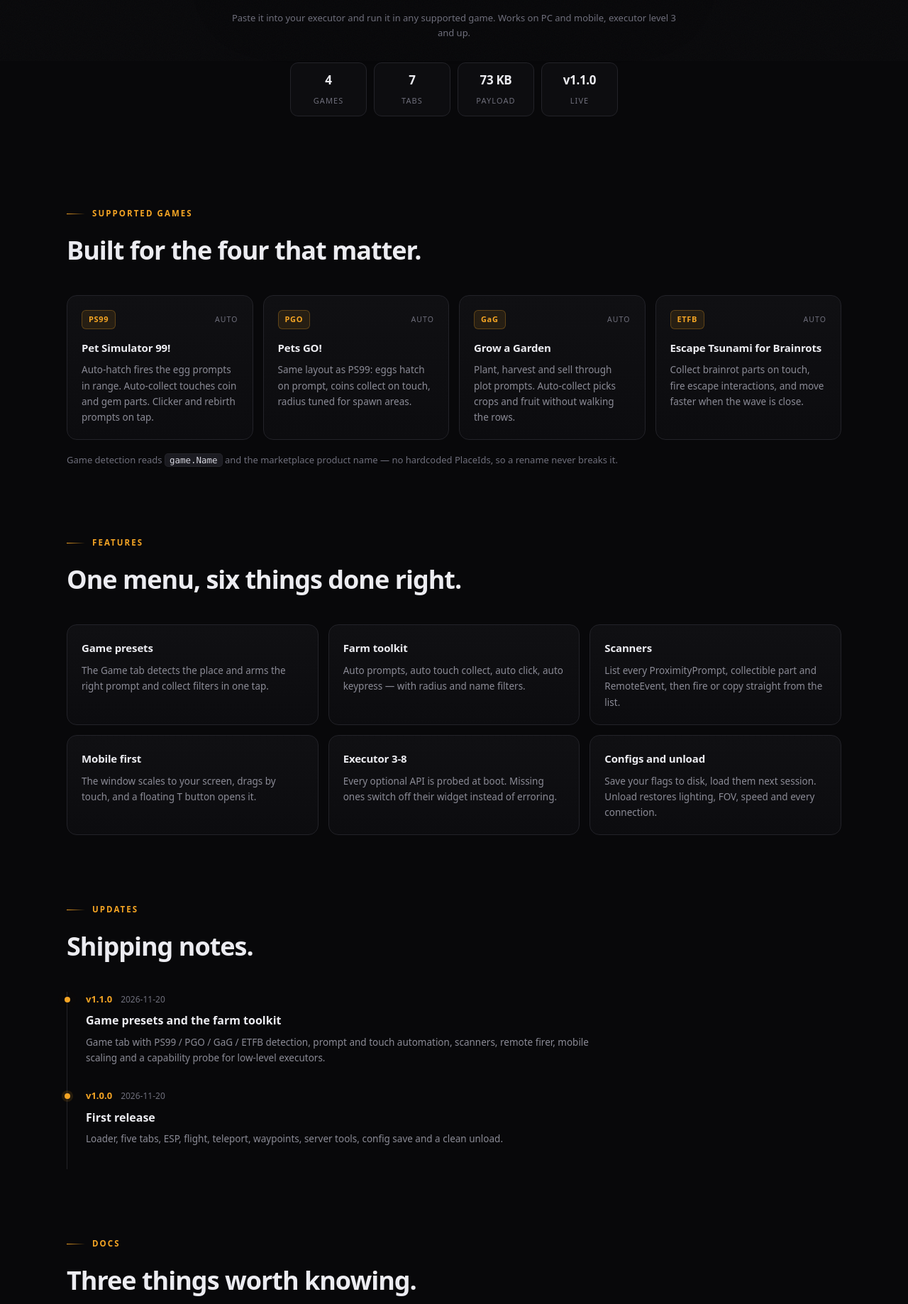
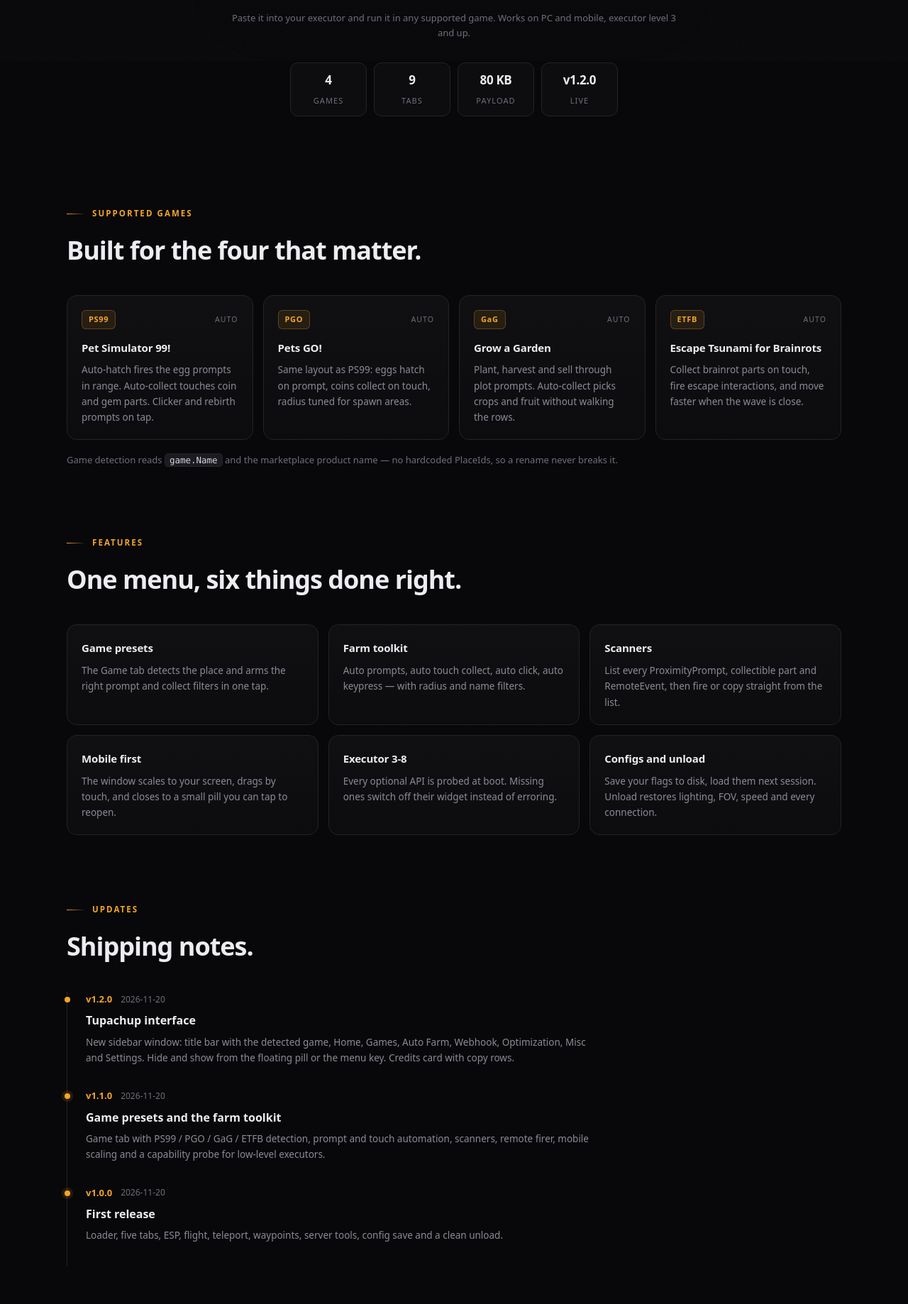
Before and after one commit to vkorona26-oss/Tupachub, a plain HTML site: page index.html in a window 1280 px wide. Shown: the part 714-2552 px from the top of the page at 71% size. Drawn offline with Linux system fonts and the light colour scheme.

Commit message:
Tupachup v1.2.0: sidebar UI, hide/show pill, webhook and optimization tabs

```diff
--- a/index.html
+++ b/index.html
@@ -77,9 +77,9 @@
 
     <div class="stats">
       <div><b>4</b><span>games</span></div>
-      <div><b>7</b><span>tabs</span></div>
-      <div><b>73 KB</b><span>payload</span></div>
-      <div><b>v1.1.0</b><span>live</span></div>
+      <div><b>9</b><span>tabs</span></div>
+      <div><b>80 KB</b><span>payload</span></div>
+      <div><b>v1.2.0</b><span>live</span></div>
     </div>
   </section>
 
@@ -118,7 +118,7 @@
       <article class="feat"><h3>Game presets</h3><p>The Game tab detects the place and arms the right prompt and collect filters in one tap.</p></article>
       <article class="feat"><h3>Farm toolkit</h3><p>Auto prompts, auto touch collect, auto click, auto keypress — with radius and name filters.</p></article>
       <article class="feat"><h3>Scanners</h3><p>List every ProximityPrompt, collectible part and RemoteEvent, then fire or copy straight from the list.</p></article>
-      <article class="feat"><h3>Mobile first</h3><p>The window scales to your screen, drags by touch, and a floating T button opens it.</p></article>
+      <article class="feat"><h3>Mobile first</h3><p>The window scales to your screen, drags by touch, and closes to a small pill you can tap to reopen.</p></article>
       <article class="feat"><h3>Executor 3-8</h3><p>Every optional API is probed at boot. Missing ones switch off their widget instead of erroring.</p></article>
       <article class="feat"><h3>Configs and unload</h3><p>Save your flags to disk, load them next session. Unload restores lighting, FOV, speed and every connection.</p></article>
     </div>
@@ -128,6 +128,11 @@
     <p class="eyebrow">Updates</p>
     <h2>Shipping notes.</h2>
     <ol class="timeline">
+      <li>
+        <div class="meta"><span class="ver">v1.2.0</span><time>2026-11-20</time></div>
+        <h3>Tupachup interface</h3>
+        <p>New sidebar window: title bar with the detected game, Home, Games, Auto Farm, Webhook, Optimization, Misc and Settings. Hide and show from the floating pill or the menu key. Credits card with copy rows.</p>
+      </li>
       <li>
         <div class="meta"><span class="ver">v1.1.0</span><time>2026-11-20</time></div>
         <h3>Game presets and the farm toolkit</h3>
@@ -147,7 +152,7 @@
     <div class="grid docs">
       <article class="card">
         <h3>Opening the menu</h3>
-        <p><kbd>RightShift</kbd> toggles the window on PC. On mobile, tap the floating <b>T</b> button. Rebind it in Settings.</p>
+        <p><kbd>RightShift</kbd> toggles the window on PC. Closing it leaves a small <b>Tupachup</b> pill in the corner — tap that to bring it back. Rebind the key in Settings.</p>
       </article>
       <article class="card">
         <h3>Unloading</h3>
```
Also changed, not shown: 1 other file.
